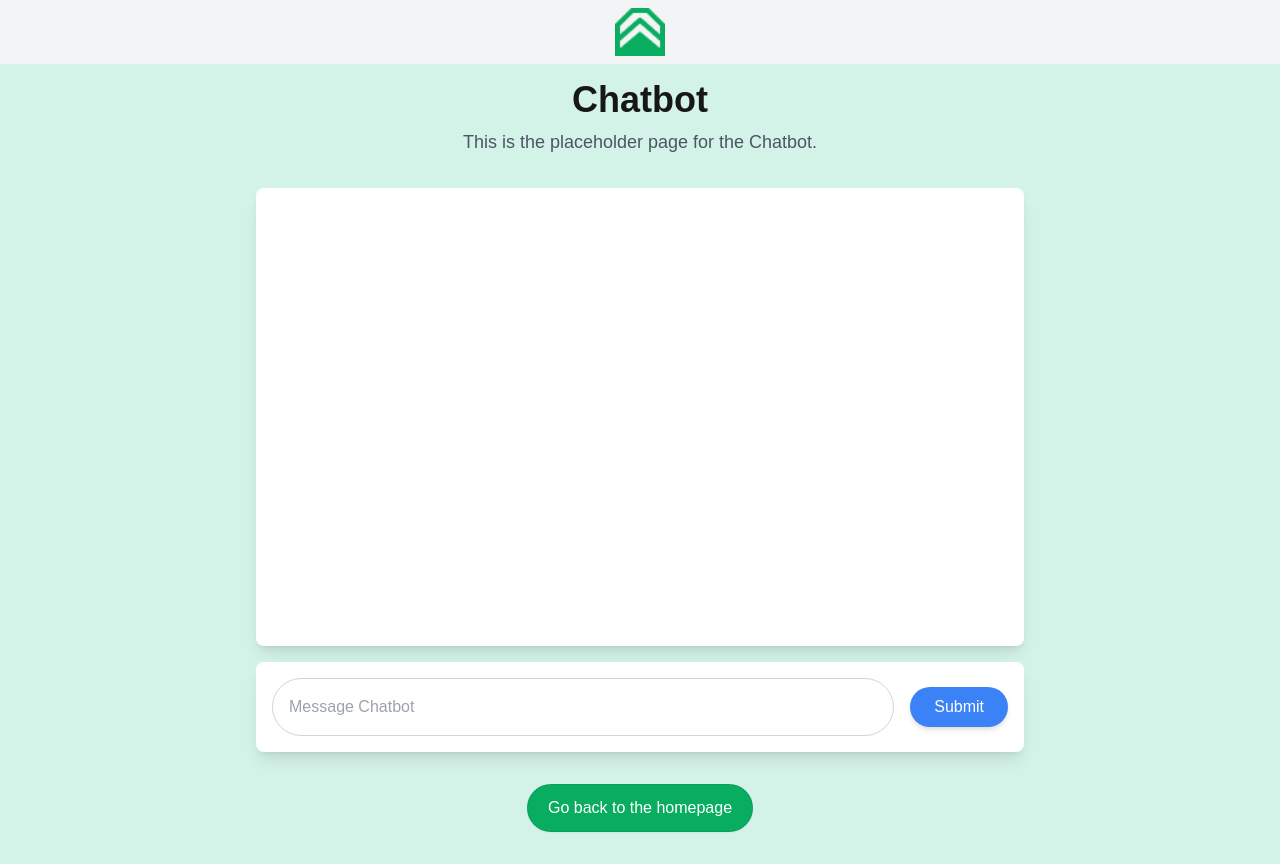
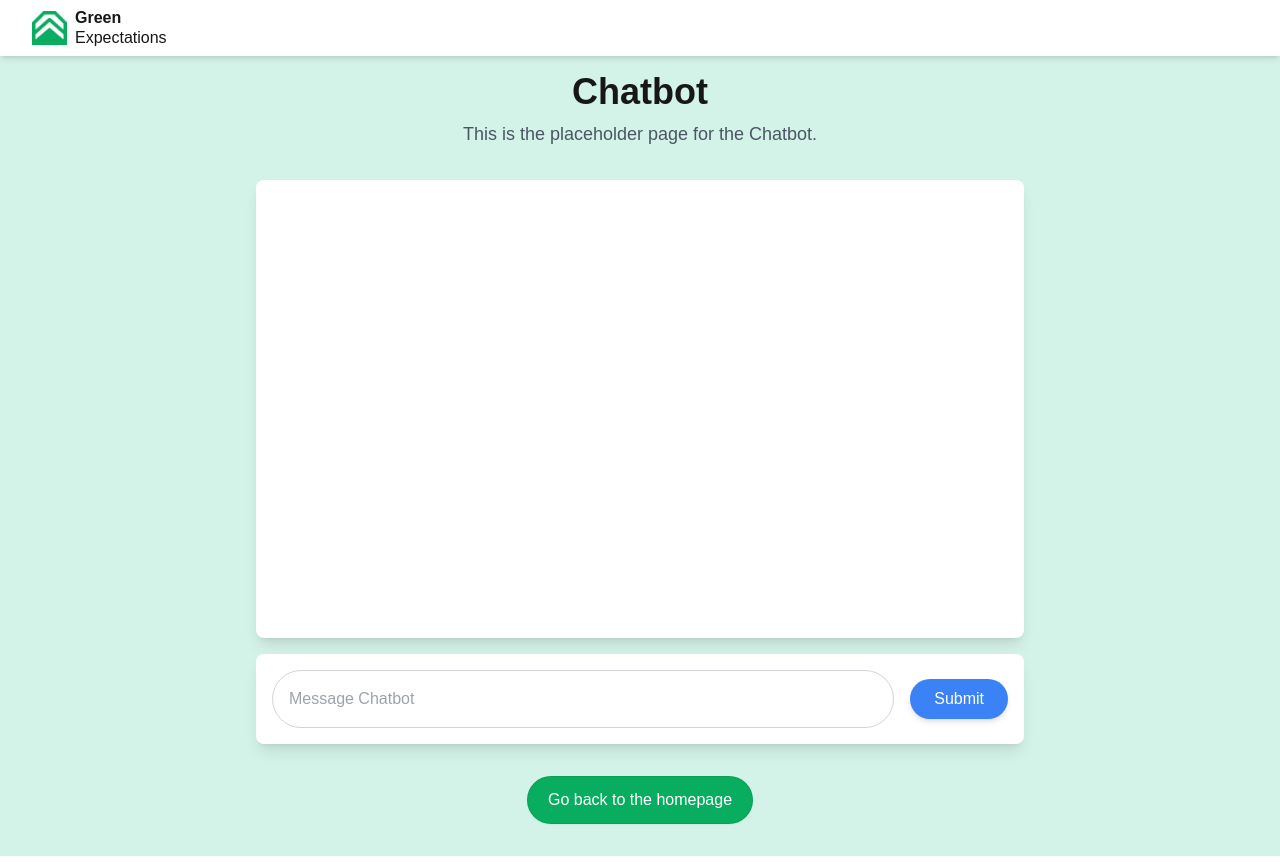
Before and after one commit to samm-47/CAPST, a Next.js app: page /chatbot in a window 1280 px wide. Built offline with nearby package versions, Linux system fonts and the light colour scheme.

Commit message:
Updated Basic layout of Nav Bar - Moved Icon to leftside - Added the text and oriented to match Greenify AI

```diff
--- a/app/calculator/calculator_layout.tsx
+++ b/app/calculator/calculator_layout.tsx
@@ -27,23 +27,27 @@ export default function ClientLayout({ children }: { children: React.ReactNode }
   return (
     <div className={`${geistSans.variable} ${geistMono.variable} antialiased`}>
       {/* Top navigation bar with logo */}
-      <div className="bg-gray-100 h-16 flex items-center justify-center px-8 sticky top-0 z-50"> {/* z-index deals with what elements eppear on top of others */}
+      <div className="bg-white h-14 flex items-center justify-start px-8 sticky top-0 z-50 shadow-md"> {/* z-index deals with what elements eppear on top of others */}
         <Link href="/" passHref>
           <Image
             src="/green_expectations_logo.png"
             alt="Green Expectations Logo"
-            width={50}
-            height={50}
+            width={35}
+            height={35}
             className="transition hover:grayscale hover:brightness-90"
             priority
           />
         </Link>
+        {/* Create a multi-line entry for Green Expectations nav like they have on  their site */}
+        <div className="leading-tight">{/* this wraps the text  */}
+          <span className="ml-2 block text-med font-semibold">Green</span> {/* span is an inline element  */}
+          <span className="ml-2 text-med">Expectations</span>{/* span is an inline element  */}
+        </div>
+
       </div>
 
       {/* Main content area */}
-      <main>
-        {children}
-      </main>
+      <main>{children}</main>
     </div>
   );
 }
--- a/app/chatbot/chatbot_layout.tsx
+++ b/app/chatbot/chatbot_layout.tsx
@@ -27,17 +27,23 @@ export default function ClientLayout({ children }: { children: React.ReactNode }
   return (
     <div className={`${geistSans.variable} ${geistMono.variable} antialiased`}>
       {/* Top navigation bar with logo */}
-      <div className="bg-gray-100 h-16 flex items-center justify-center px-8 sticky top-0 z-50"> {/* z-index deals with what elements eppear on top of others */}
+      <div className="bg-white h-14 flex items-center justify-start px-8 sticky top-0 z-50 shadow-md"> {/* z-index deals with what elements eppear on top of others */}
         <Link href="/" passHref>
           <Image
             src="/green_expectations_logo.png"
             alt="Green Expectations Logo"
-            width={50}
-            height={50}
+            width={35}
+            height={35}
             className="transition hover:grayscale hover:brightness-90"
             priority
           />
         </Link>
+        {/* Create a multi-line entry for Green Expectations nav like they have on  their site */}
+        <div className="leading-tight">{/* this wraps the text  */}
+          <span className="ml-2 block text-med font-semibold">Green</span> {/* span is an inline element  */}
+          <span className="ml-2 text-med">Expectations</span>{/* span is an inline element  */}
+        </div>
+
       </div>
 
       {/* Main content area */}
--- a/app/faq/faq_layout.tsx
+++ b/app/faq/faq_layout.tsx
@@ -27,23 +27,27 @@ export default function ClientLayout({ children }: { children: React.ReactNode }
   return (
     <div className={`${geistSans.variable} ${geistMono.variable} antialiased`}>
       {/* Top navigation bar with logo */}
-      <div className="bg-gray-100 h-16 flex items-center justify-center px-8 sticky top-0 z-50"> {/* z-index deals with what elements eppear on top of others */}
+      <div className="bg-white h-14 flex items-center justify-start px-8 sticky top-0 z-50 shadow-md"> {/* z-index deals with what elements eppear on top of others */}
         <Link href="/" passHref>
           <Image
             src="/green_expectations_logo.png"
             alt="Green Expectations Logo"
-            width={50}
-            height={50}
+            width={35}
+            height={35}
             className="transition hover:grayscale hover:brightness-90"
             priority
           />
         </Link>
+        {/* Create a multi-line entry for Green Expectations nav like they have on  their site */}
+        <div className="leading-tight">{/* this wraps the text  */}
+          <span className="ml-2 block text-med font-semibold">Green</span> {/* span is an inline element  */}
+          <span className="ml-2 text-med">Expectations</span>{/* span is an inline element  */}
+        </div>
+
       </div>
 
       {/* Main content area */}
-      <main>
-        {children}
-      </main>
+      <main>{children}</main>
     </div>
   );
 }
```
